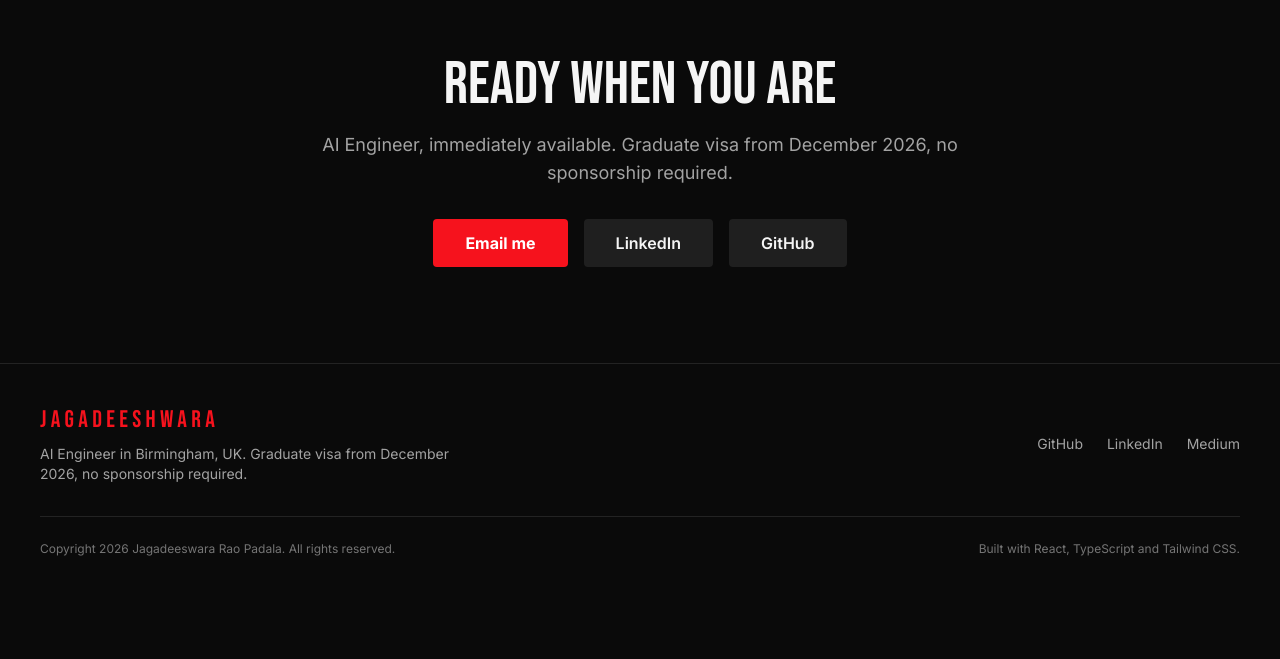
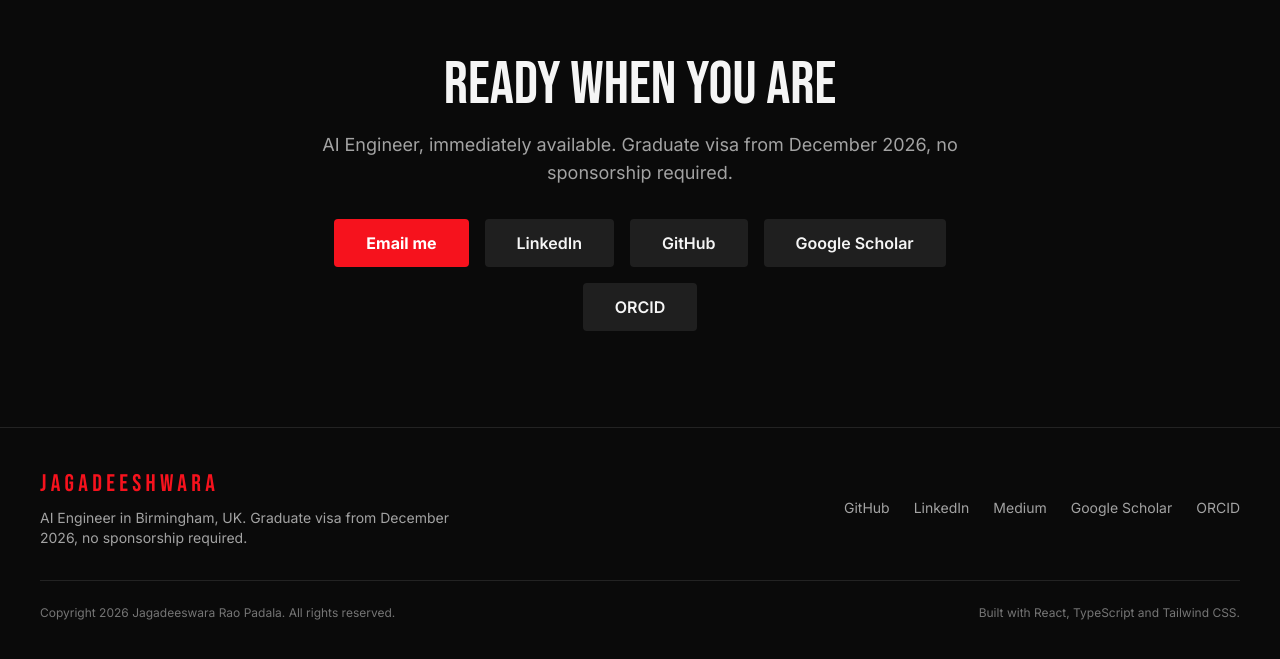
Before and after one commit to Jagadeesh5045/portfolio, a React (Vite) app: page / in a window 1280 px wide. Shown: the part 3013-3672 px from the top of the page. Before the commit the page ends 3610 px from the top, so only its background shows below. Built offline with nearby package versions, Linux system fonts and the light colour scheme.

Commit message:
SEO/entity: Scholar+Medium in Person sameAs, canonical, sitemap, robots, visible Scholar/ORCID links

```diff
--- a/index.html
+++ b/index.html
@@ -7,6 +7,8 @@
     <meta property="og:title" content="Jagadeeswara Rao Padala, AI Engineer" />
     <meta property="og:description" content="A streaming-style portfolio of AI engineering work: RAG systems, LLM evals, ML and data projects." />
     <meta property="og:image" content="https://i.postimg.cc/2ywBFKPj/profile.jpg" />
+    <meta name="author" content="Jagadeeswara Rao Padala" />
+    <link rel="canonical" href="https://jagadeesh5045.github.io/portfolio/" />
     <title>Jagadeeswara Rao Padala | AI Engineer</title>
     <script type="application/ld+json">
     {
@@ -21,7 +23,9 @@
       "sameAs": [
         "https://www.linkedin.com/in/jagadeesh5045/",
         "https://github.com/Jagadeesh5045",
-        "https://orcid.org/0009-0006-5399-4805"
+        "https://orcid.org/0009-0006-5399-4805",
+        "https://scholar.google.com/citations?user=Loygz-EAAAAJ",
+        "https://medium.com/@padalajagadeesh578"
       ],
       "alumniOf": [
         { "@type": "CollegeOrUniversity", "name": "Aston University" },
--- a/src/components/Contact.tsx
+++ b/src/components/Contact.tsx
@@ -38,6 +38,22 @@ export default function Contact() {
           >
             GitHub
           </a>
+          <a
+            href={PROFILE.scholar}
+            target="_blank"
+            rel="noreferrer"
+            className="rounded bg-smoke px-8 py-3 text-base font-semibold text-bone transition-colors hover:bg-white/15"
+          >
+            Google Scholar
+          </a>
+          <a
+            href={PROFILE.orcid}
+            target="_blank"
+            rel="noreferrer"
+            className="rounded bg-smoke px-8 py-3 text-base font-semibold text-bone transition-colors hover:bg-white/15"
+          >
+            ORCID
+          </a>
         </div>
       </motion.div>
     </section>
--- a/src/components/Footer.tsx
+++ b/src/components/Footer.tsx
@@ -21,6 +21,12 @@ export default function Footer() {
             <a href="https://medium.com/@padalajagadeesh578" target="_blank" rel="noreferrer" className="text-ash transition-colors hover:text-bone">
               Medium
             </a>
+            <a href={PROFILE.scholar} target="_blank" rel="noreferrer" className="text-ash transition-colors hover:text-bone">
+              Google Scholar
+            </a>
+            <a href={PROFILE.orcid} target="_blank" rel="noreferrer" className="text-ash transition-colors hover:text-bone">
+              ORCID
+            </a>
           </div>
         </div>
         <div className="mt-8 flex flex-col justify-between gap-2 border-t border-white/10 pt-6 text-xs text-ash/70 md:flex-row">
--- a/src/data/content.ts
+++ b/src/data/content.ts
@@ -319,6 +319,8 @@ export const PROFILE = {
   email: 'Padalajagadeesh578@gmail.com',
   linkedin: 'https://www.linkedin.com/in/jagadeesh5045/',
   github: 'https://github.com/Jagadeesh5045',
+  orcid: 'https://orcid.org/0009-0006-5399-4805',
+  scholar: 'https://scholar.google.com/citations?user=Loygz-EAAAAJ',
   rightToWork: 'Graduate visa from December 2026, no sponsorship required.',
   bio: [
     'I am an AI engineer in Birmingham, UK. I build LLM systems that hold up under scrutiny: retrieval pipelines, eval harnesses, and guards against hallucination.',
```
Also changed, not shown: public/robots.txt (added), 1 other file (tests, documents, lock files or other folders).
